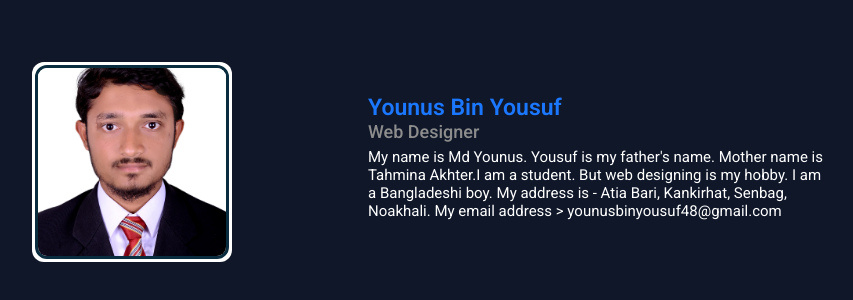
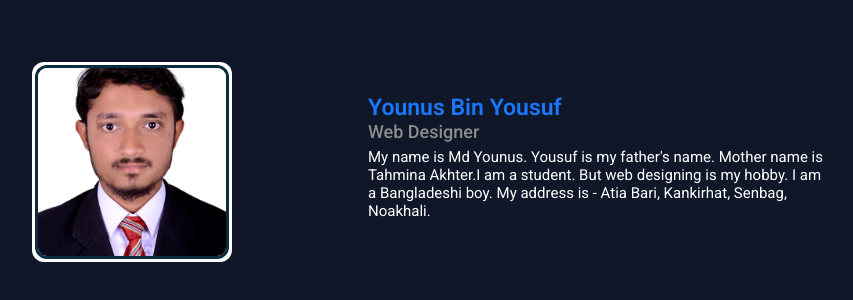
Before and after one commit to MdYounus25/picmona, a plain HTML site: page sub1/2index.html in a window 1280 px wide. Shown: the part 238-538 px from the top of the page, without its empty margins (208-1061 px from the left). Drawn offline with Linux system fonts and the light colour scheme.

Commit message:
Update 2index.html

```diff
--- a/sub1/2index.html
+++ b/sub1/2index.html
@@ -15,7 +15,7 @@
         <div class="details">
             <div class="name">Younus Bin Yousuf</div>
             <div class="job">Web Designer</div>
-            <p>My name is Md Younus. Yousuf is my father's name. Mother name is Tahmina Akhter.I am a student. But web designing is my hobby. I am a Bangladeshi boy. My address is - Atia Bari, Kankirhat, Senbag, Noakhali. My email address > younusbinyousuf48@gmail.com</p>
+            <p>My name is Md Younus. Yousuf is my father's name. Mother name is Tahmina Akhter.I am a student. But web designing is my hobby. I am a Bangladeshi boy. My address is - Atia Bari, Kankirhat, Senbag, Noakhali.</p>
           </div>
 
         </div>
```
